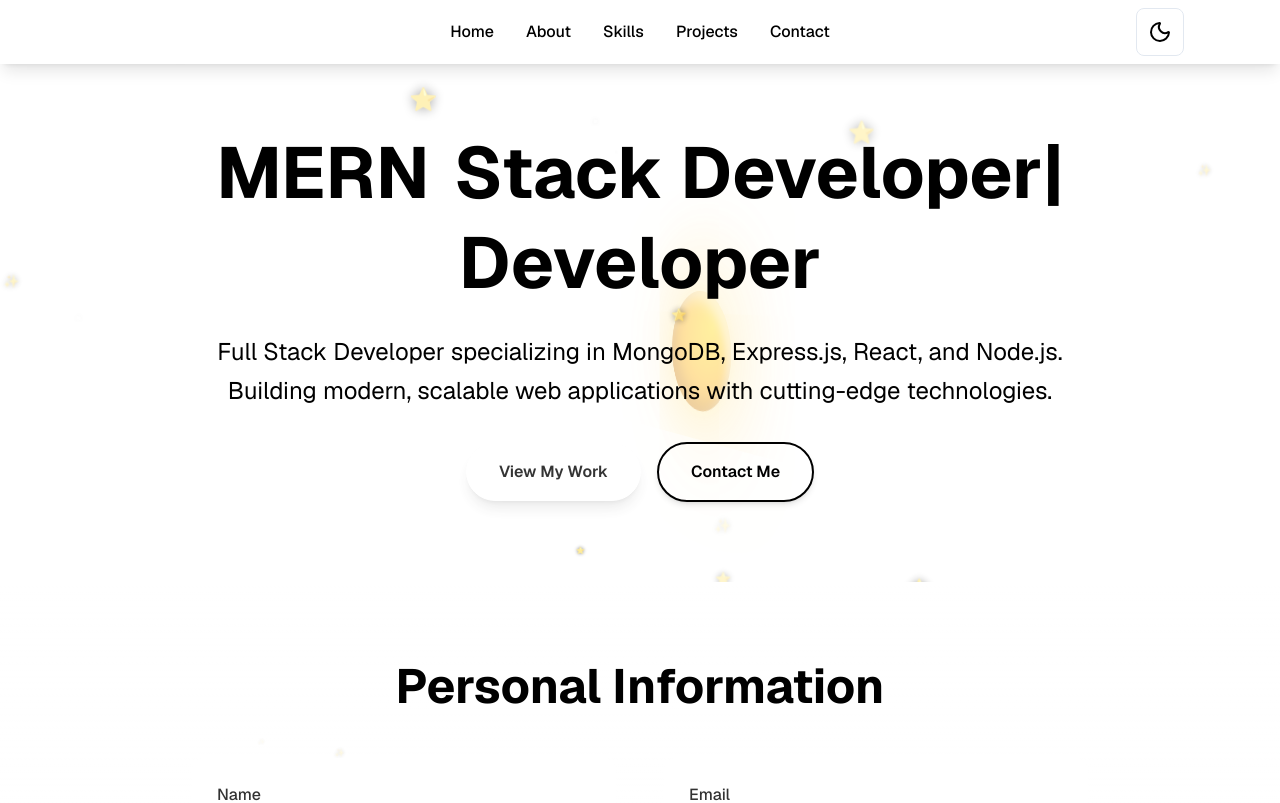
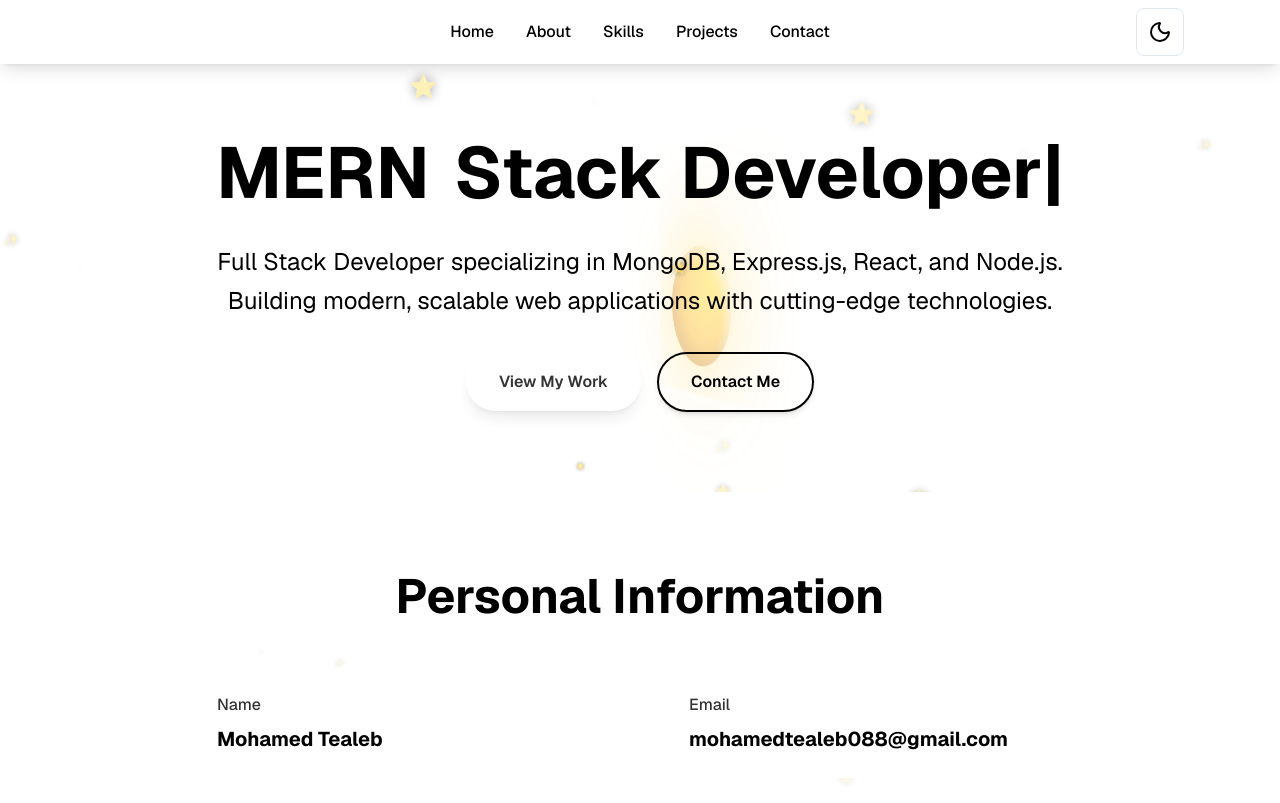
Before and after one commit to MohamedTealeb/Portfolio, a Next.js app: page / in a window 1280 px wide. Shown: the top 803 px of the page. Built offline with nearby package versions, Linux system fonts and the light colour scheme.

Commit message:
Developer

```diff
--- a/src/app/page.tsx
+++ b/src/app/page.tsx
@@ -626,7 +626,7 @@ export default function Home() {
                 <span className={`typewriter-cursor transition-colors duration-300 ${isDarkMode ? 'text-white' : 'text-black'}`}>|</span>
               </span>
               <br />
-              <span className={`transition-colors duration-300 ${isDarkMode ? 'text-white' : 'text-black'}`}>Developer</span>
+              <span className={`transition-colors duration-300 ${isDarkMode ? 'text-white' : 'text-black'}`}></span>
             </h1>
             <p className={`hero-subtitle text-base sm:text-lg md:text-xl lg:text-2xl mb-6 sm:mb-8 max-w-4xl mx-auto leading-relaxed px-4 transition-colors duration-300 ${isDarkMode ? 'text-white' : 'text-black'}`}>
               Full Stack Developer specializing in MongoDB, Express.js, React, and Node.js.
```
